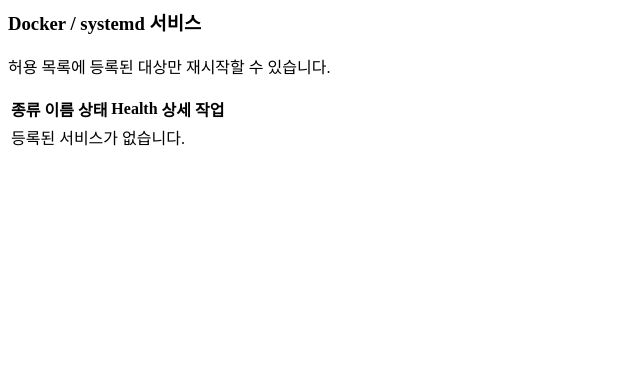
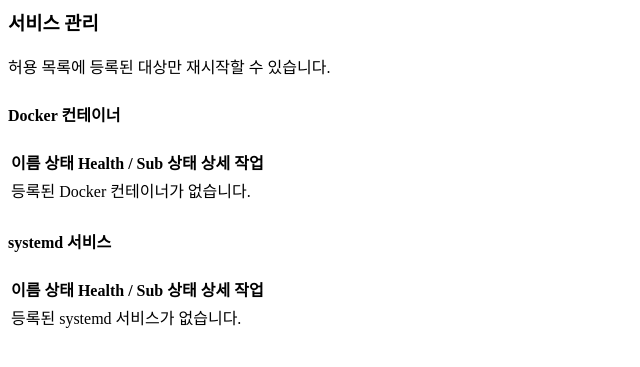
Before and after one commit to gagaggan/service_manager, a Python web app: template templates/service_manager_service_home.html in a window 1280 px wide. Shown: the top 367 px of the page, without its empty margins (0-640 px from the left). Run offline with Jinja, Linux system fonts and the light colour scheme; the template is opened without the code that fills it, so the values that code supplies are empty.

Commit message:
Separate Docker and systemd sections

```diff
--- a/templates/service_manager_service_home.html
+++ b/templates/service_manager_service_home.html
@@ -1,17 +1,30 @@
 <div class="container-fluid">
-  <h3>Docker / systemd 서비스</h3>
+  <h3>서비스 관리</h3>
   <p class="text-muted">허용 목록에 등록된 대상만 재시작할 수 있습니다.</p>
+
+  {% for section_kind, section_title in [('docker', 'Docker 컨테이너'), ('systemd', 'systemd 서비스')] %}
+  <h4 style="margin-top: 24px;">{{ section_title }}</h4>
   <table class="table table-bordered table-hover">
-    <thead><tr><th>종류</th><th>이름</th><th>상태</th><th>Health</th><th>상세</th><th>작업</th></tr></thead>
+    <thead><tr><th>이름</th><th>상태</th><th>Health / Sub 상태</th><th>상세</th><th>작업</th></tr></thead>
     <tbody>
-      {% for service in services %}
-      <tr><td>{{ service.kind }}</td><td>{{ service.name }}</td><td>{{ service.status }}</td>
-        <td>{{ service.health or service.sub_status or '-' }}</td><td>{{ service.error or service.result or '' }}</td>
+      {% set section_services = services | selectattr('kind', 'equalto', section_kind) | list %}
+      {% for service in section_services %}
+      <tr>
+        <td>{{ service.name }}</td>
+        <td>{{ service.status }}</td>
+        <td>{{ service.health or service.sub_status or '-' }}</td>
+        <td>{{ service.error or service.result or '' }}</td>
         <td><form method="post" action="/service_manager/ajax/service/command" style="display:inline">
-          <input type="hidden" name="command" value="restart"><input type="hidden" name="arg1" value="{{ service.kind }}">
-          <input type="hidden" name="arg2" value="{{ service.name }}"><button class="btn btn-warning btn-sm" type="submit">재시작</button>
-        </form></td></tr>
-      {% else %}<tr><td colspan="6">등록된 서비스가 없습니다.</td></tr>{% endfor %}
+          <input type="hidden" name="command" value="restart">
+          <input type="hidden" name="arg1" value="{{ service.kind }}">
+          <input type="hidden" name="arg2" value="{{ service.name }}">
+          <button class="btn btn-warning btn-sm" type="submit">재시작</button>
+        </form></td>
+      </tr>
+      {% else %}
+      <tr><td colspan="5" class="text-muted">등록된 {{ section_title }}가 없습니다.</td></tr>
+      {% endfor %}
     </tbody>
   </table>
+  {% endfor %}
 </div>
```
